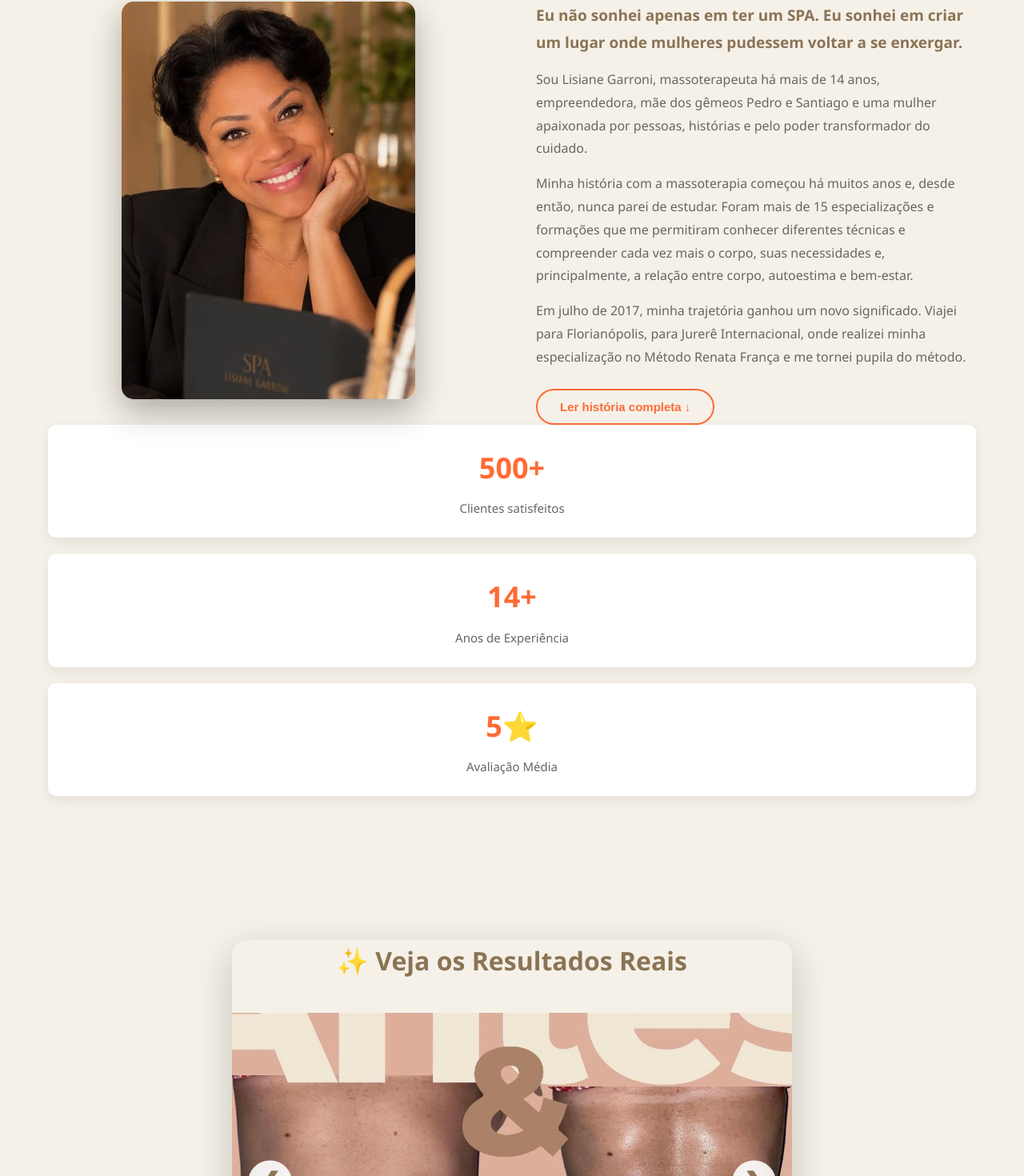
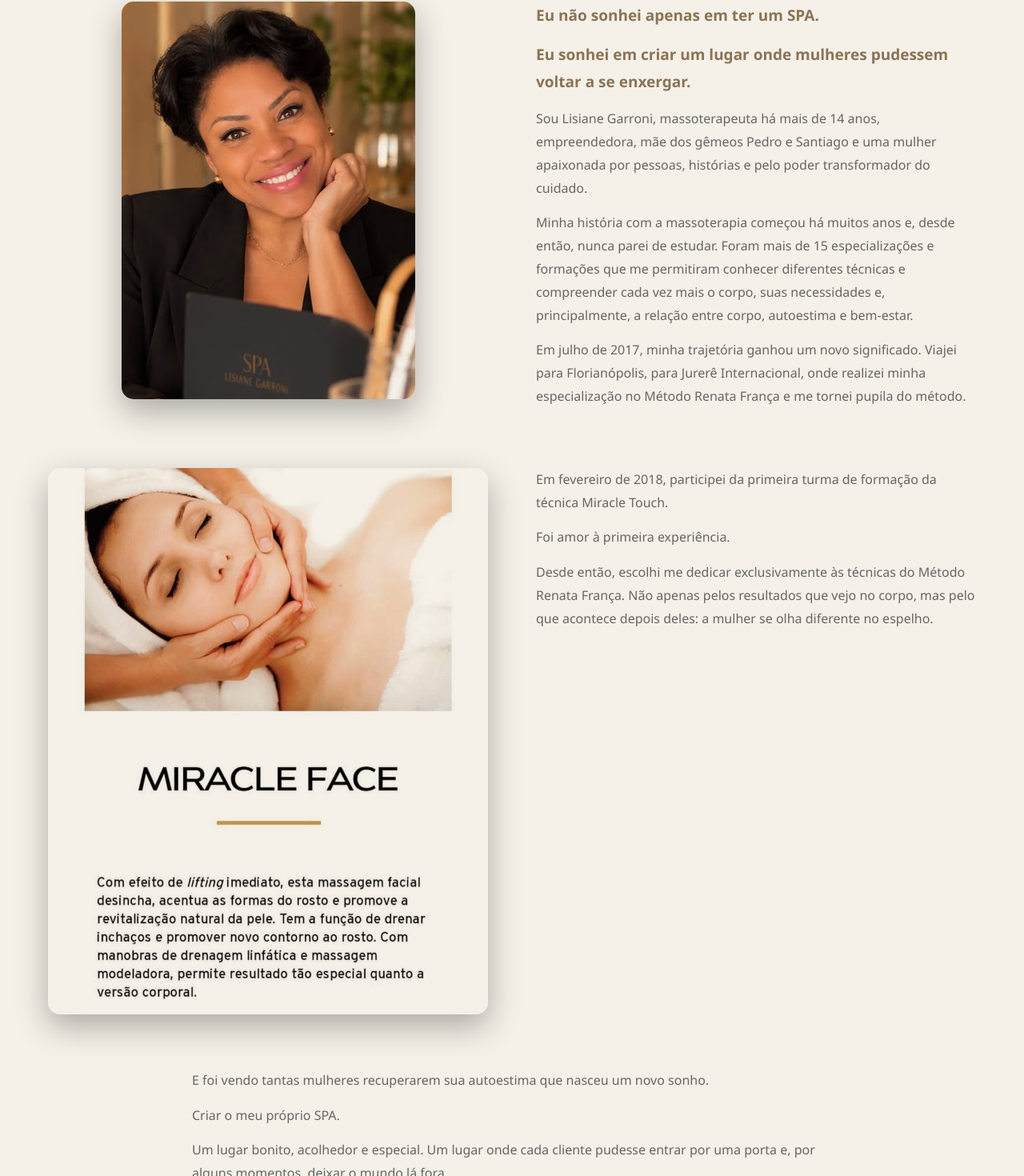
Before and after one commit to CGarroni/Spa-LisianeGarroni, a React (Vite) app in the folder frontend/: page / in a window 1280 px wide. Shown: the part 1095-2565 px from the top of the page at 80% size. Built offline with nearby package versions, Linux system fonts and the light colour scheme.

Commit message:
Etapa 3: historia completa sem corte, segunda foto real, remove bloco de estatisticas

```diff
--- a/frontend/src/App.css
+++ b/frontend/src/App.css
@@ -720,6 +720,45 @@ body {
   color: #fff;
 }
 
+/* Bloco intermediário da história (foto + texto) */
+.story-mid {
+  margin-top: 60px;
+}
+
+/* Texto corrido da história em coluna única */
+.story-fulltext {
+  max-width: 800px;
+  margin: 60px auto 0;
+}
+
+/* Sequências curtas de manifesto */
+.story-manifesto {
+  margin: 28px 0;
+  padding-left: 20px;
+  border-left: 3px solid var(--secondary-color);
+}
+
+.story-manifesto p {
+  font-size: 19px !important;
+  font-weight: 600;
+  color: var(--primary-color) !important;
+  margin-bottom: 8px !important;
+}
+
+/* Encerramento da história */
+.story-closing {
+  margin-top: 40px;
+  text-align: center;
+}
+
+.story-closing p {
+  font-size: 20px !important;
+  font-weight: 700;
+  color: var(--primary-color) !important;
+  font-style: italic;
+  margin-bottom: 6px !important;
+}
+
 /* ONDE ESTAMOS */
 
 .location {
--- a/frontend/src/components/About.jsx
+++ b/frontend/src/components/About.jsx
@@ -1,81 +1,158 @@
-// About.jsx - Minha história: quem é a Lisiane e como o SPA foi criado
+// About.jsx - Minha história: texto completo da Lisiane Garroni
 
-import { useState } from "react";
 import lisianeHistoria from "../assets/images/lisiane-historia.jpeg";
-
-const PARAGRAFOS_INICIAIS = [
-  "Eu não sonhei apenas em ter um SPA. Eu sonhei em criar um lugar onde mulheres pudessem voltar a se enxergar.",
-  "Sou Lisiane Garroni, massoterapeuta há mais de 14 anos, empreendedora, mãe dos gêmeos Pedro e Santiago e uma mulher apaixonada por pessoas, histórias e pelo poder transformador do cuidado.",
-  "Minha história com a massoterapia começou há muitos anos e, desde então, nunca parei de estudar. Foram mais de 15 especializações e formações que me permitiram conhecer diferentes técnicas e compreender cada vez mais o corpo, suas necessidades e, principalmente, a relação entre corpo, autoestima e bem-estar.",
-  "Em julho de 2017, minha trajetória ganhou um novo significado. Viajei para Florianópolis, para Jurerê Internacional, onde realizei minha especialização no Método Renata França e me tornei pupila do método.",
-];
-
-const PARAGRAFOS_RESTANTES = [
-  "Em fevereiro de 2018, participei da primeira turma de formação da técnica Miracle Touch. Foi amor à primeira experiência.",
-  "Desde então, escolhi me dedicar exclusivamente às técnicas do Método Renata França. Não apenas pelos resultados que vejo no corpo, mas pelo que acontece depois deles: a mulher se olha diferente no espelho.",
-  "E foi vendo tantas mulheres recuperarem sua autoestima que nasceu um novo sonho. Criar o meu próprio SPA.",
-  "Um lugar bonito, acolhedor e especial. Um lugar onde cada cliente pudesse entrar por uma porta e, por alguns momentos, deixar o mundo lá fora.",
-  "Eu queria um espaço que tivesse a minha essência. E também queria uma vista especial — daquelas que nos fazem parar e respirar.",
-  "Foi assim que nasceu o SPA Lisiane Garroni, na Av. Borges de Medeiros, no Prime Offices, junto ao Shopping Praia de Belas.",
-  "Mas, para mim, o SPA nunca foi somente sobre estética. É sobre se sentir bem na própria pele. É sobre recuperar a autoestima. É sobre desacelerar. É sobre ser cuidada.",
-  "Acredito que a beleza já existe dentro de cada pessoa. Meu trabalho é ajudar a revelar, valorizar e lapidar essa beleza.",
-  "E talvez por isso eu goste tanto de conversar. Porque, para mim, uma massagem não precisa ser apenas um momento de silêncio. Pode ser uma troca de histórias, experiências, risadas, conselhos, dicas e descobertas.",
-  "A cliente chega para cuidar do corpo e muitas vezes sai com a alma mais leve também.",
-  "Minha história é inseparável da minha família. Sou mãe do Pedro e do Santiago, meus gêmeos, com quem divido sonhos e projetos. Acredito que nossos filhos aprendem muito mais pelo exemplo do que pelas palavras. Por isso, todos os dias tento mostrar a eles que sonhos são possíveis quando temos coragem para construí-los.",
-  "Sou filha da Maria do Carmo Garroni, funcionária pública aposentada e empreendedora. Foi com ela que aprendi uma palavra que carrego comigo até hoje: resiliência.",
-  "Aprendi que nem todo caminho será fácil. Mas também aprendi que dificuldade não pode ser motivo para desistirmos daquilo em que acreditamos.",
-  "Minha vida profissional também passou por diferentes caminhos. Iniciei cursos superiores em Engenharia Civil, Administração Hospitalar, Biomedicina e Estética e Cosmética. Cada experiência me trouxe aprendizados que hoje fazem parte da empresária e profissional que me tornei.",
-  "Hoje, meu propósito é ainda maior. Quero que o SPA Lisiane Garroni seja um espaço completo de beleza e bem-estar, reunindo profissionais e diferentes especialidades para cuidar da mulher de forma cada vez mais ampla.",
-  "Porque acredito que não existe beleza verdadeira sem bem-estar. E acredito que toda mulher merece ter um momento para si.",
-  "Um momento para respirar. Para se cuidar. Para se olhar. Para se reencontrar.",
-  "Meu sonho não é apenas transformar corpos. É transformar a maneira como cada mulher se sente quando se olha no espelho.",
-  "Essa é a minha história. Essa é a essência do SPA Lisiane Garroni.",
-  "Beleza e bem-estar. Experiências que transformam o corpo e a mente.",
-];
+import lisianeCertificacao from "../assets/images/lisiane-certificacao.jpeg";
 
 function About() {
-  const [historiaExpandida, setHistoriaExpandida] = useState(false);
-
   return (
     <section id="about" className="about">
       <div className="container">
         <h2>Minha história</h2>
         <p className="section-subtitle">Lisiane Garroni — fundadora do SPA</p>
 
+        {/* Abertura: foto + primeiros parágrafos */}
         <div className="about-content story-layout">
           <div className="about-image story-photo">
             <img src={lisianeHistoria} alt="Lisiane Garroni" />
           </div>
 
           <div className="about-text story-text">
-            {PARAGRAFOS_INICIAIS.map((p, i) => (
-              <p key={i} className={i === 0 ? "story-lead" : ""}>{p}</p>
-            ))}
-
-            {historiaExpandida &&
-              PARAGRAFOS_RESTANTES.map((p, i) => <p key={i}>{p}</p>)}
-
-            <button
-              className="btn-read-more"
-              onClick={() => setHistoriaExpandida(!historiaExpandida)}
-            >
-              {historiaExpandida ? "Ler menos ↑" : "Ler história completa ↓"}
-            </button>
+            <p className="story-lead">Eu não sonhei apenas em ter um SPA.</p>
+            <p className="story-lead">Eu sonhei em criar um lugar onde mulheres pudessem voltar a se enxergar.</p>
+            <p>
+              Sou Lisiane Garroni, massoterapeuta há mais de 14 anos, empreendedora,
+              mãe dos gêmeos Pedro e Santiago e uma mulher apaixonada por pessoas,
+              histórias e pelo poder transformador do cuidado.
+            </p>
+            <p>
+              Minha história com a massoterapia começou há muitos anos e, desde
+              então, nunca parei de estudar. Foram mais de 15 especializações e
+              formações que me permitiram conhecer diferentes técnicas e
+              compreender cada vez mais o corpo, suas necessidades e,
+              principalmente, a relação entre corpo, autoestima e bem-estar.
+            </p>
+            <p>
+              Em julho de 2017, minha trajetória ganhou um novo significado.
+              Viajei para Florianópolis, para Jurerê Internacional, onde realizei
+              minha especialização no Método Renata França e me tornei pupila do
+              método.
+            </p>
           </div>
         </div>
 
-        <div className="about-stats">
-          <div className="stat">
-            <h3>500+</h3>
-            <p>Clientes satisfeitos</p>
+        {/* Especializações: foto da certificação + texto */}
+        <div className="about-content story-layout story-mid">
+          <div className="about-image story-photo">
+            <img src={lisianeCertificacao} alt="Lisiane Garroni — certificação no Método Renata França" />
           </div>
-          <div className="stat">
-            <h3>14+</h3>
-            <p>Anos de Experiência</p>
+
+          <div className="about-text story-text">
+            <p>
+              Em fevereiro de 2018, participei da primeira turma de formação da
+              técnica Miracle Touch.
+            </p>
+            <p>Foi amor à primeira experiência.</p>
+            <p>
+              Desde então, escolhi me dedicar exclusivamente às técnicas do
+              Método Renata França. Não apenas pelos resultados que vejo no
+              corpo, mas pelo que acontece depois deles: a mulher se olha
+              diferente no espelho.
+            </p>
           </div>
-          <div className="stat">
-            <h3>5⭐</h3>
-            <p>Avaliação Média</p>
+        </div>
+
+        {/* Restante da história em coluna única */}
+        <div className="about-text story-text story-fulltext">
+          <p>E foi vendo tantas mulheres recuperarem sua autoestima que nasceu um novo sonho.</p>
+          <p>Criar o meu próprio SPA.</p>
+          <p>
+            Um lugar bonito, acolhedor e especial. Um lugar onde cada cliente
+            pudesse entrar por uma porta e, por alguns momentos, deixar o mundo
+            lá fora.
+          </p>
+          <p>
+            Eu queria um espaço que tivesse a minha essência. E também queria
+            uma vista especial — daquelas que nos fazem parar e respirar.
+          </p>
+          <p>
+            Foi assim que nasceu o SPA Lisiane Garroni, na Av. Borges de
+            Medeiros, no Prime Offices, junto ao Shopping Praia de Belas.
+          </p>
+          <p>Mas, para mim, o SPA nunca foi somente sobre estética.</p>
+
+          <div className="story-manifesto">
+            <p>É sobre se sentir bem na própria pele.</p>
+            <p>É sobre recuperar a autoestima.</p>
+            <p>É sobre desacelerar.</p>
+            <p>É sobre ser cuidada.</p>
+          </div>
+
+          <p>
+            Acredito que a beleza já existe dentro de cada pessoa. Meu trabalho
+            é ajudar a revelar, valorizar e lapidar essa beleza.
+          </p>
+          <p>E talvez por isso eu goste tanto de conversar.</p>
+          <p>
+            Porque, para mim, uma massagem não precisa ser apenas um momento de
+            silêncio. Pode ser uma troca de histórias, experiências, risadas,
+            conselhos, dicas e descobertas.
+          </p>
+          <p>
+            A cliente chega para cuidar do corpo e muitas vezes sai com a alma
+            mais leve também.
+          </p>
+          <p>Minha história é inseparável da minha família.</p>
+          <p>
+            Sou mãe do Pedro e do Santiago, meus gêmeos, com quem divido sonhos
+            e projetos. Acredito que nossos filhos aprendem muito mais pelo
+            exemplo do que pelas palavras. Por isso, todos os dias tento mostrar
+            a eles que sonhos são possíveis quando temos coragem para
+            construí-los.
+          </p>
+          <p>
+            Sou filha da Maria do Carmo Garroni, funcionária pública aposentada
+            e empreendedora. Foi com ela que aprendi uma palavra que carrego
+            comigo até hoje: resiliência.
+          </p>
+          <p>
+            Aprendi que nem todo caminho será fácil. Mas também aprendi que
+            dificuldade não pode ser motivo para desistirmos daquilo em que
+            acreditamos.
+          </p>
+          <p>
+            Minha vida profissional também passou por diferentes caminhos.
+            Iniciei cursos superiores em Engenharia Civil, Administração
+            Hospitalar, Biomedicina e Estética e Cosmética. Cada experiência me
+            trouxe aprendizados que hoje fazem parte da empresária e
+            profissional que me tornei.
+          </p>
+          <p>Hoje, meu propósito é ainda maior.</p>
+          <p>
+            Quero que o SPA Lisiane Garroni seja um espaço completo de beleza e
+            bem-estar, reunindo profissionais e diferentes especialidades para
+            cuidar da mulher de forma cada vez mais ampla.
+          </p>
+          <p>Porque acredito que não existe beleza verdadeira sem bem-estar.</p>
+          <p>E acredito que toda mulher merece ter um momento para si.</p>
+
+          <div className="story-manifesto">
+            <p>Um momento para respirar.</p>
+            <p>Para se cuidar.</p>
+            <p>Para se olhar.</p>
+            <p>Para se reencontrar.</p>
+          </div>
+
+          <p>Meu sonho não é apenas transformar corpos.</p>
+          <p>
+            É transformar a maneira como cada mulher se sente quando se olha no
+            espelho.
+          </p>
+          <p>Essa é a minha história.</p>
+          <p>Essa é a essência do SPA Lisiane Garroni.</p>
+
+          <div className="story-closing">
+            <p>Beleza e bem-estar.</p>
+            <p>Experiências que transformam o corpo e a mente.</p>
           </div>
         </div>
       </div>
```
